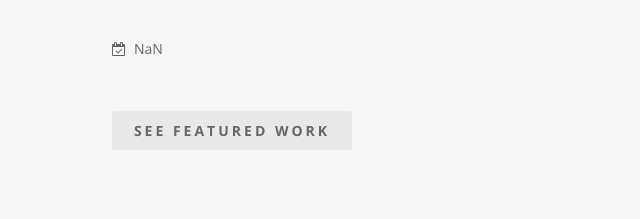
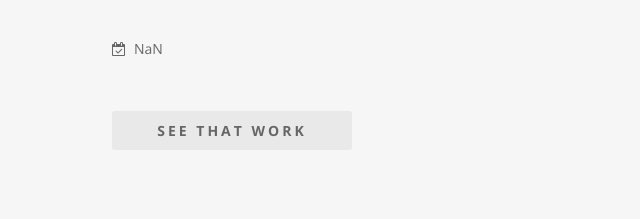
Before and after one commit to wtildestar/wtildestar.github.io, a plain HTML site: page portfolio/index.html in a window 1280 px wide. Shown: the part 2070-2289 px from the top of the page, 636-1276 px from the left. Drawn offline with nearby package versions, Linux system fonts and the light colour scheme; some packages are replaced by stand-ins of ours; a script that the page names is missing; a web font is replaced by a local one.

Commit message:
button change

```diff
--- a/portfolio/index.html
+++ b/portfolio/index.html
@@ -168,7 +168,7 @@ animation-delay: 2s;
 	<div class="portfolio-items grid">
 
 		<div class="portfolio-item grid"><img draggable="false" src="img/work3.jpg" alt=""></div>
-		<div class="portfolio-item grid wow fadeInRight" data-wow-offset="30"><h3>LATELY</h3><p>DiMedia Co.</p><p class="dateofwork">NaN</p><a href="http://v.gridpix.ru/cityboard" target="_blank" class="button">see featured work</a></div>
+		<div class="portfolio-item grid wow fadeInRight" data-wow-offset="30"><h3>LATELY</h3><p>DiMedia Co.</p><p class="dateofwork">NaN</p><a href="http://v.gridpix.ru/cityboard" target="_blank" class="button">see that work</a></div>
 		<div class="portfolio-item grid wow fadeInLeft" data-wow-offset="30"><h3>RELATED</h3><p>Here were my hands</p><a href="#seefullportfolio" class="button">see full portfolio</a></div>
 		<div class="portfolio-item grid"><a draggable="false" href="https://autovs.ru" target="_blank"><img draggable="false" src="img/work1.jpg" alt="" class="preview"></a></div>
 		<div class="portfolio-item grid"><a draggable="false" href="http://xn----ctbambqnsk8ao5hxay.xn--p1ai" target="_blank"><img draggable="false" src="img/work2.jpg" alt="" class="preview"></a></div>
```
